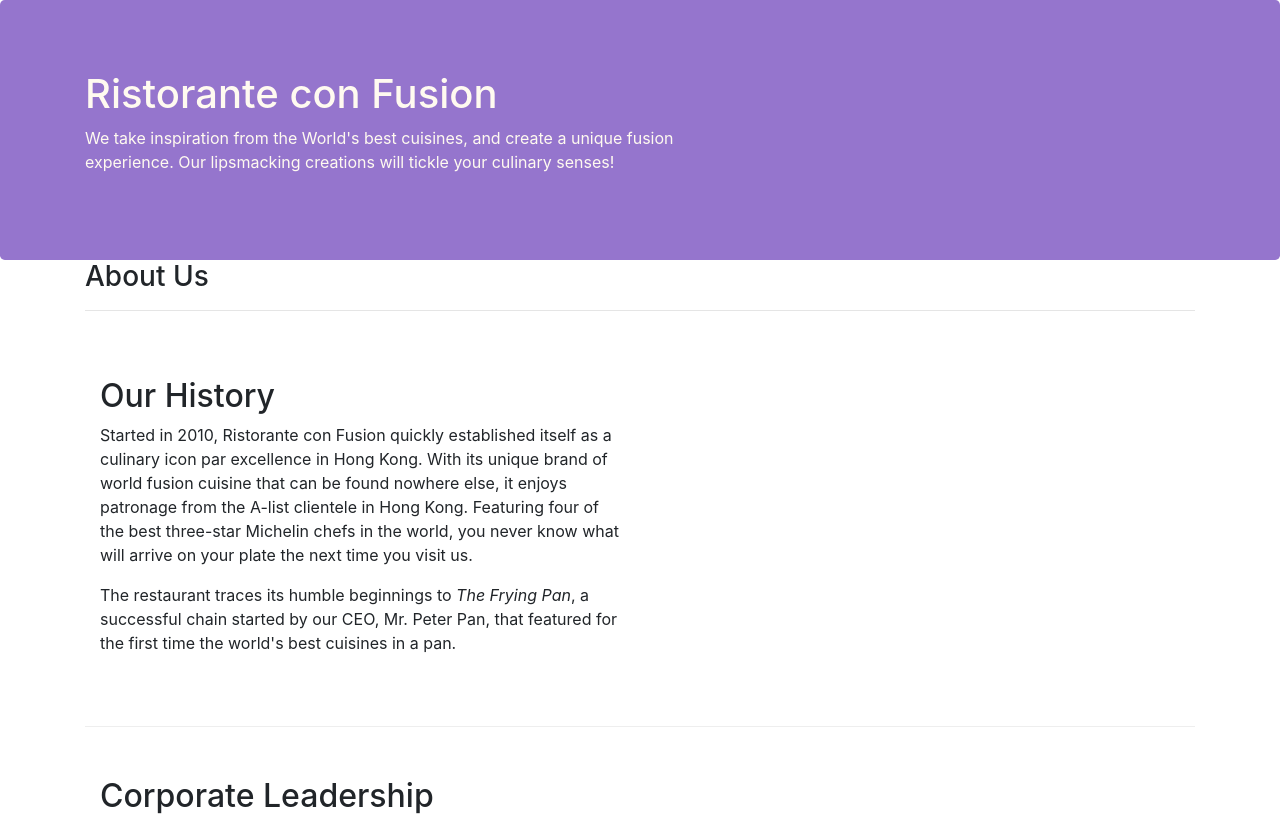
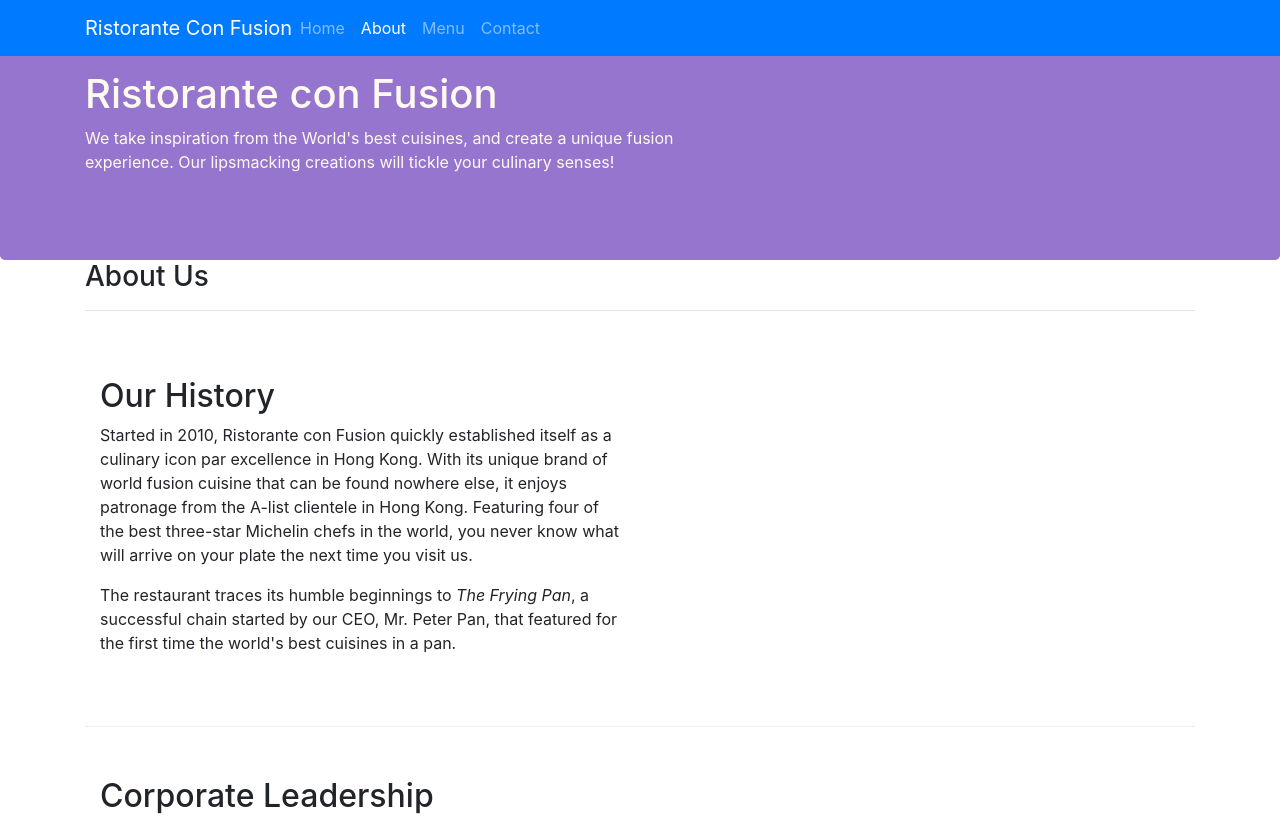
Before and after one commit to diegocejj/WebPageHongKong, a website: page aboutus.html in a window 1280 px wide. Shown: the top 818 px of the page. Drawn offline with nearby package versions, Linux system fonts and the light colour scheme.

Commit message:
Navigation Bar

```diff
--- a/aboutus.html
+++ b/aboutus.html
@@ -15,6 +15,24 @@
 </head>
 
 <body>
+    <!-- Navigation bar -->
+    <nav class="navbar navbar-dark navbar-expand-sm bg-primary fixed-top">
+        <div class="container">
+            <!-- For small and extra small screen-->
+            <button class="navbar-toggler" type="button" date-toggle="collapse" data-target="#Navbar">
+                <span class="navbar-toggler-icon"></span>
+            </button>
+            <a class="navbar-brand mr-auto" href="./index.html">Ristorante Con Fusion</a>
+            <div class="collapse navbar-collapse" id="Navbar">
+                <ul class="navbar-nav mr-auto"> <!--mr margin right-->
+                    <li class="nav-item"><a class="nav-link" href="./index.html">Home</a></li> <!-- link active-->
+                    <li class="nav-item active"><a class="nav-link" href="#">About</a></li>
+                    <li class="nav-item"><a class="nav-link" href="#">Menu</a></li>
+                    <li class="nav-item"><a class="nav-link" href="#">Contact</a></li>
+                </ul>
+            </div>
+        </div>
+    </nav>
 
     <header class="jumbotron">
         <div class="container">
@@ -70,7 +88,7 @@
                 <div class="col-4 offset-1 col-sm-2">
                     <h5>Links</h5>
                     <ul class="list-unstyled">
-                        <li><a href="#">Home</a></li>
+                        <li><a href="./index.html">Home</a></li>
                         <li><a href="#">About</a></li>
                         <li><a href="#">Menu</a></li>
                         <li><a href="#">Contact</a></li>
```
Also changed, not shown: index.html (+20 -1 lines).
